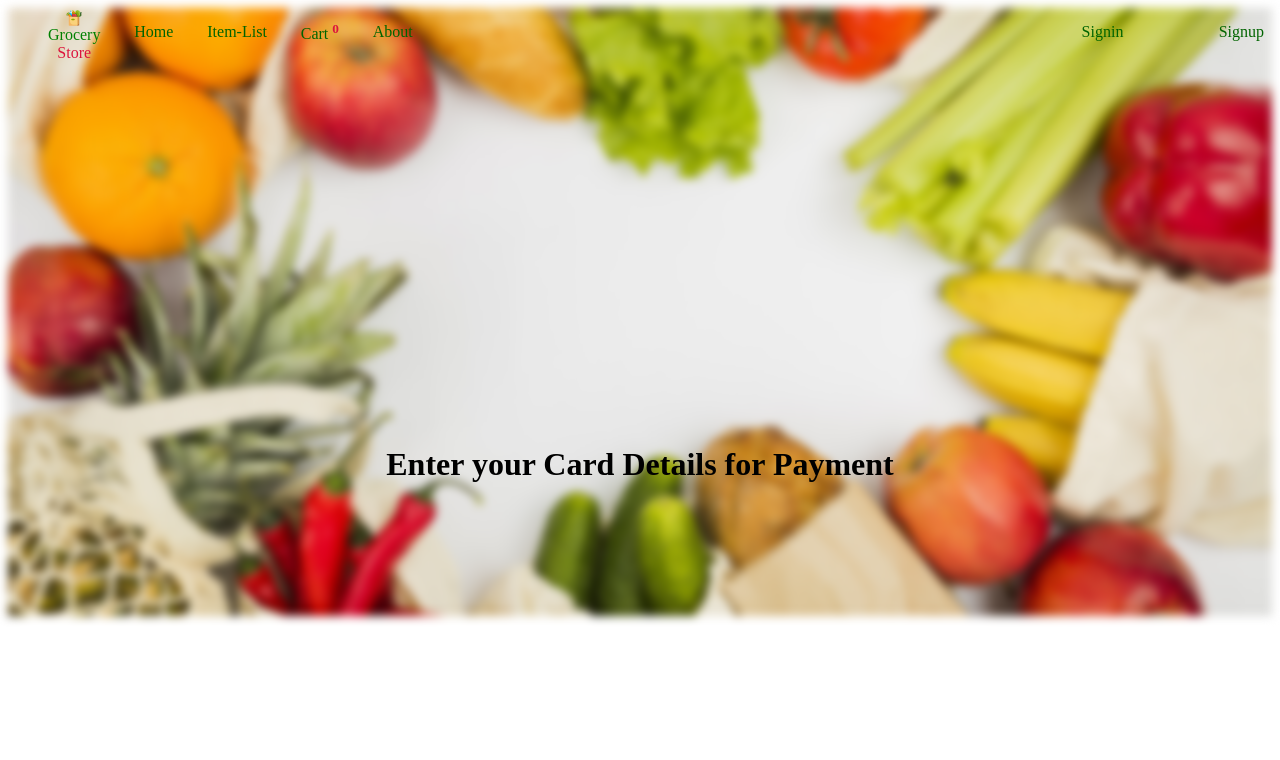
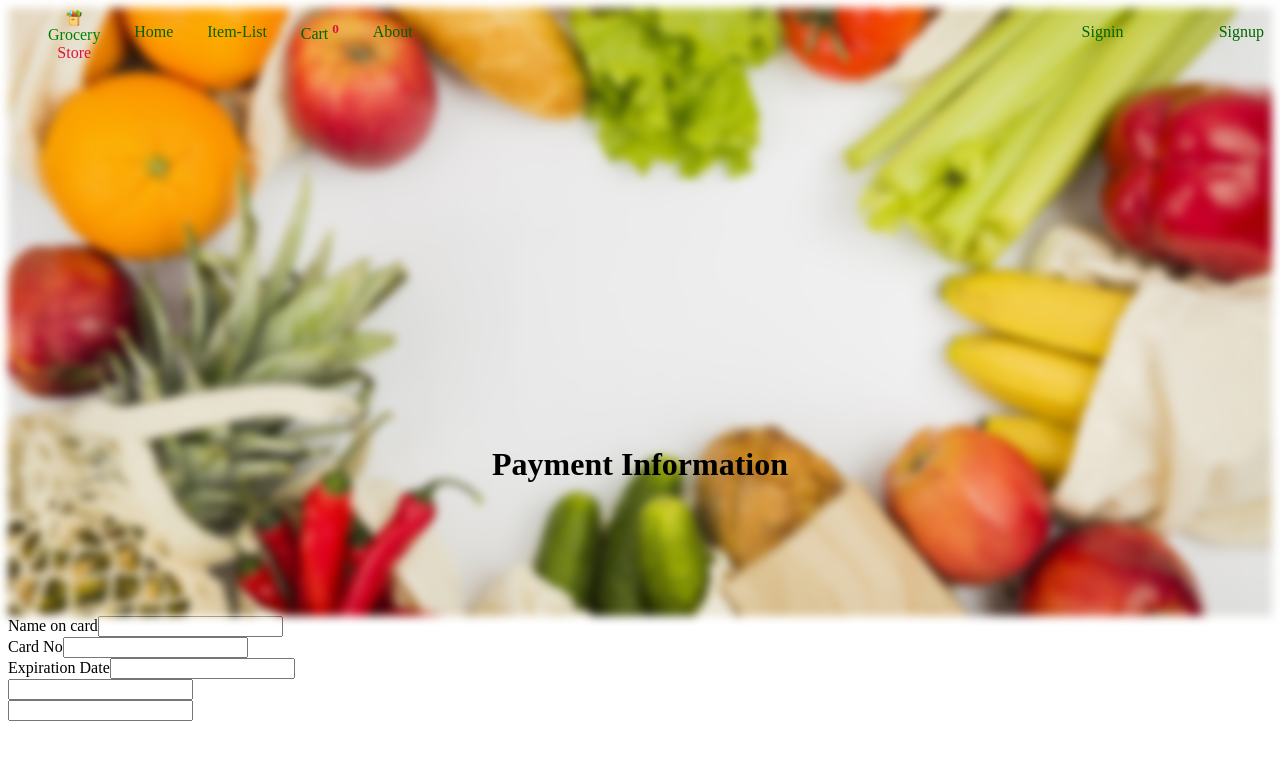
Before and after one commit to Masood802/groceryapp, a Vue app: page /payment-details in a window 1280 px wide. Shown: the top 760 px of the page. Built offline with nearby package versions, Linux system fonts and the light colour scheme.

Commit message:
form related to payment

```diff
--- a/src/views/PaymentDetails.vue
+++ b/src/views/PaymentDetails.vue
@@ -1,8 +1,30 @@
 <template>
   <div class="main"></div>
   <div class="navs"><Header></Header></div>
-  <div>
-    <h1>Enter your Card Details for Payment</h1>
+  <div class="payment">
+    <h1>Payment Information</h1>
+    <form action="">
+      <div class="input-control">
+        <label for="name">Name on card</label>
+        <input type="text" name="name" />
+      </div>
+      <div class="input-control">
+        <label for="cardnum">Card No</label>
+        <input type="Number" name="cardnum" />
+      </div>
+      <div class="input-control">
+        <label for="expiry">Expiration Date</label>
+        <input type="text" name="expiry" />
+      </div>
+      <div class="input-control">
+        <label for="expiry"> </label>
+        <input type="text" name="expiry" />
+      </div>
+      <div class="input-control">
+        <label for="CVC"> </label>
+        <input type="Number" name="CVC" />
+      </div>
+    </form>
   </div>
 </template>
 
@@ -36,4 +58,7 @@ h1 {
   background-position: center;
   filter: blur(5px);
 }
+.payment {
+  width: 80%;
+}
 </style>
```
Also changed, not shown: src/assets/card.jpg (added).
